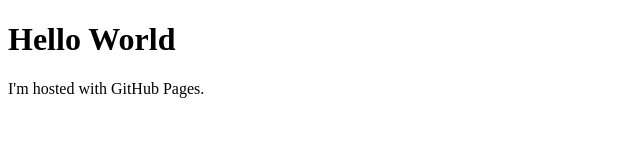
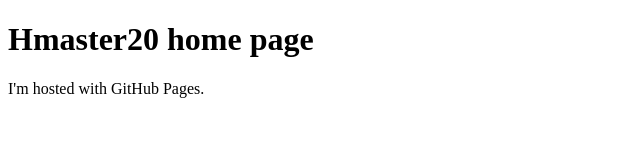
Before and after one commit to hmaster20/hmaster20.github.io, a plain HTML site: page index.html in a window 1280 px wide. Shown: the whole page, without its empty margins (0-640 px from the left). Drawn offline with Linux system fonts and the light colour scheme.

Commit message:
second draft

```diff
--- a/index.html
+++ b/index.html
@@ -2,7 +2,7 @@
 <html>
 
 <body>
-    <h1>Hello World</h1>
+    <h1>Hmaster20 home page</h1>
     <p>I'm hosted with GitHub Pages.</p>
 </body>
 
```
